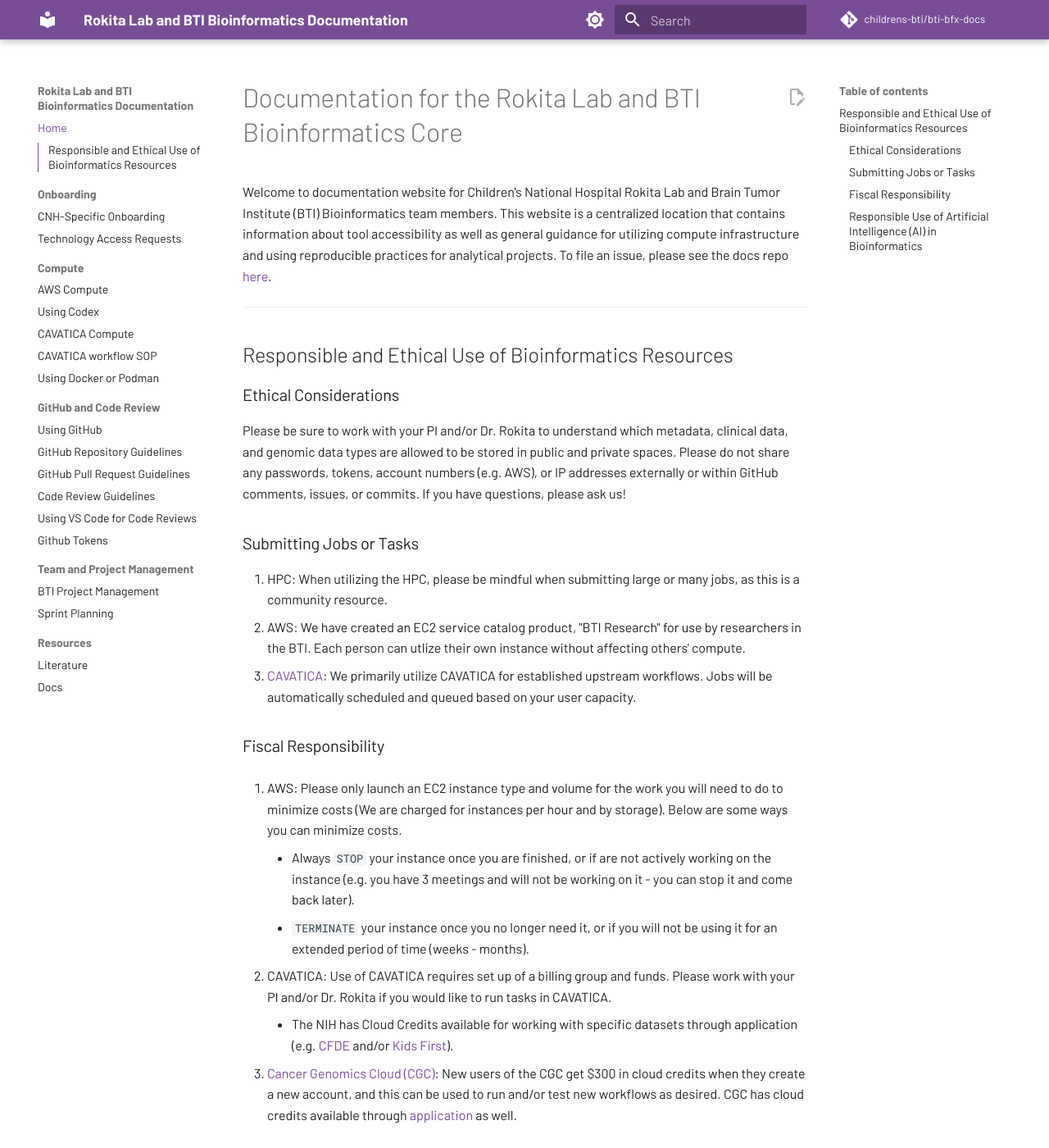
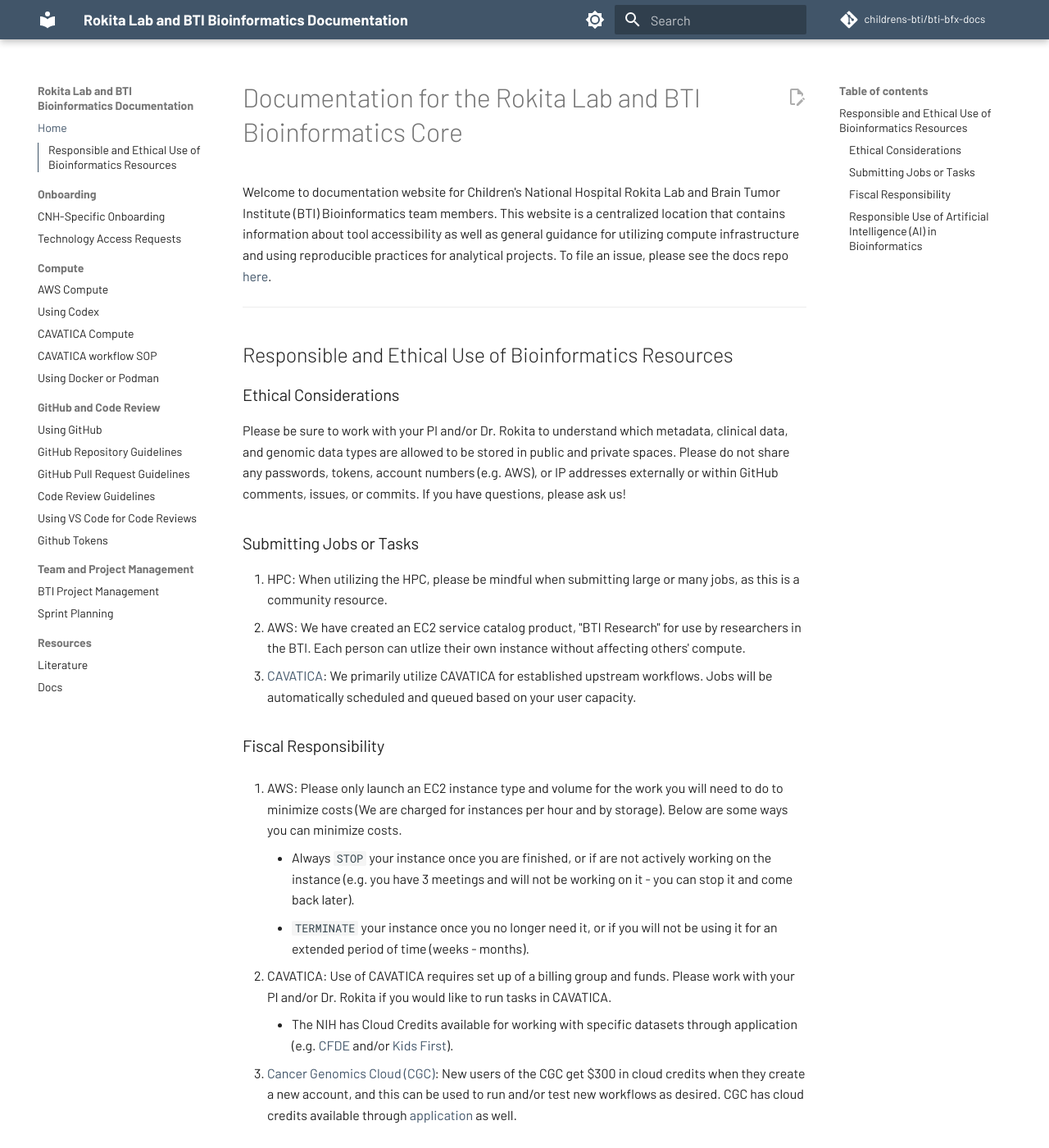
Before and after one commit to childrens-bti/bti-bfx-docs, an MkDocs documentation site: the page built from docs/index.md, in a window 1280 px wide and 1400 px high. Shown: the whole window at 82% size. Built offline with MkDocs 1.6.1 and Material for MkDocs 9.7.7, drawn with Linux system fonts in a browser that asks for light colours; comment, search, counter and statistics services are not loaded.

Commit message:
Switch primary color from purple to CNH brand slate
Try the slate blue-gray (#415569, PMS 7545) from the secondary
palette instead, keeping the orange (#e67200) accent.

Co-Authored-By: Claude Sonnet 5 <noreply@anthropic.com>

```diff
--- a/docs/stylesheets/extra.css
+++ b/docs/stylesheets/extra.css
@@ -1,6 +1,6 @@
 /*
   Children's National Hospital brand colors (from brand guidelines):
-  primary purple #784d96 (PMS 2082), accent orange #e67200 (PMS 152).
+  primary slate #415569 (PMS 7545), accent orange #e67200 (PMS 152).
 
   mkdocs.yml sets theme.palette.primary/accent to "custom" (rather
   than a built-in Material color name) specifically so these rules
@@ -11,9 +11,9 @@
   overrode a same-specificity override keyed to a real color name.
 */
 [data-md-color-primary="custom"] {
-  --md-primary-fg-color: #784d96;
-  --md-primary-fg-color--light: #a78bbb;
-  --md-primary-fg-color--dark: #543669;
+  --md-primary-fg-color: #415569;
+  --md-primary-fg-color--light: #84919e;
+  --md-primary-fg-color--dark: #2e3c4a;
   --md-primary-bg-color: #ffffff;
   --md-primary-bg-color--light: #ffffffb3;
 }
```
